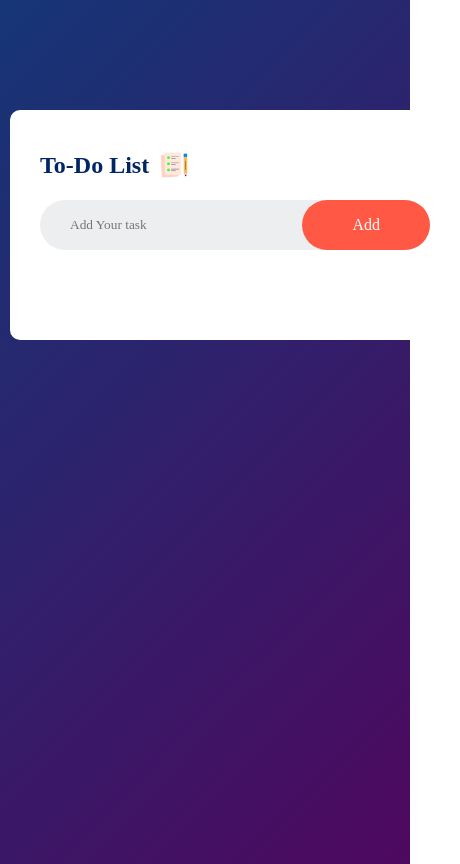
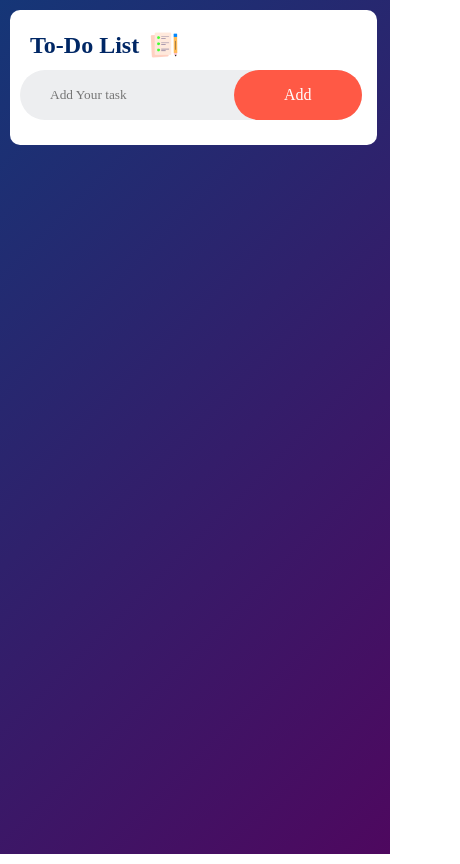
Before and after one commit to ssarkarjpg03/toDoList, a plain HTML site: page index.html in a window 390 px wide. Shown: the whole page, 460 px wide, since content can reach past the window. Drawn offline with Linux system fonts and the light colour scheme.

Commit message:
making resposive for mobile

```diff
--- a/style.css
+++ b/style.css
@@ -3,11 +3,13 @@
 	padding: 0;
 	font-family: border-box;
 }
-
+body{
+	background: linear-gradient(135deg, #153677, #4e085f);
+}
 .container{
 	width: 100%;
-	min-height: 100vh;
-	background: linear-gradient(135deg, #153677, #4e085f);
+	min-height: 100%;
+	/* background: linear-gradient(135deg, #153677, #4e085f); */
 	padding: 10px;
 }
 
@@ -99,7 +101,7 @@ ul li span{
 	top: 5px;
 	width: 40px;
 	height: 40px;
-	fon-size: 22px;
+	font-size: 22px;
 	color: #555;
 	line-height: 40px;
 	text-align: center;
@@ -110,3 +112,23 @@ ul li span:hover {
 	background: #edeef0;
 	border-radius: 50px;
 }
+
+@media screen and (max-width: 800px) {
+
+	.container{
+		padding: 0;
+	}
+
+	.todo-app{
+		width: 94vw;
+		margin: 10px 0 0 10px;
+		padding: 10px 0 15px 0;
+	}
+	.row{
+		margin: 10px 15px 10px 10px;
+	}
+
+	.todo-app h2{
+		margin: 10px 0 0 20px;
+	}
+}
```
